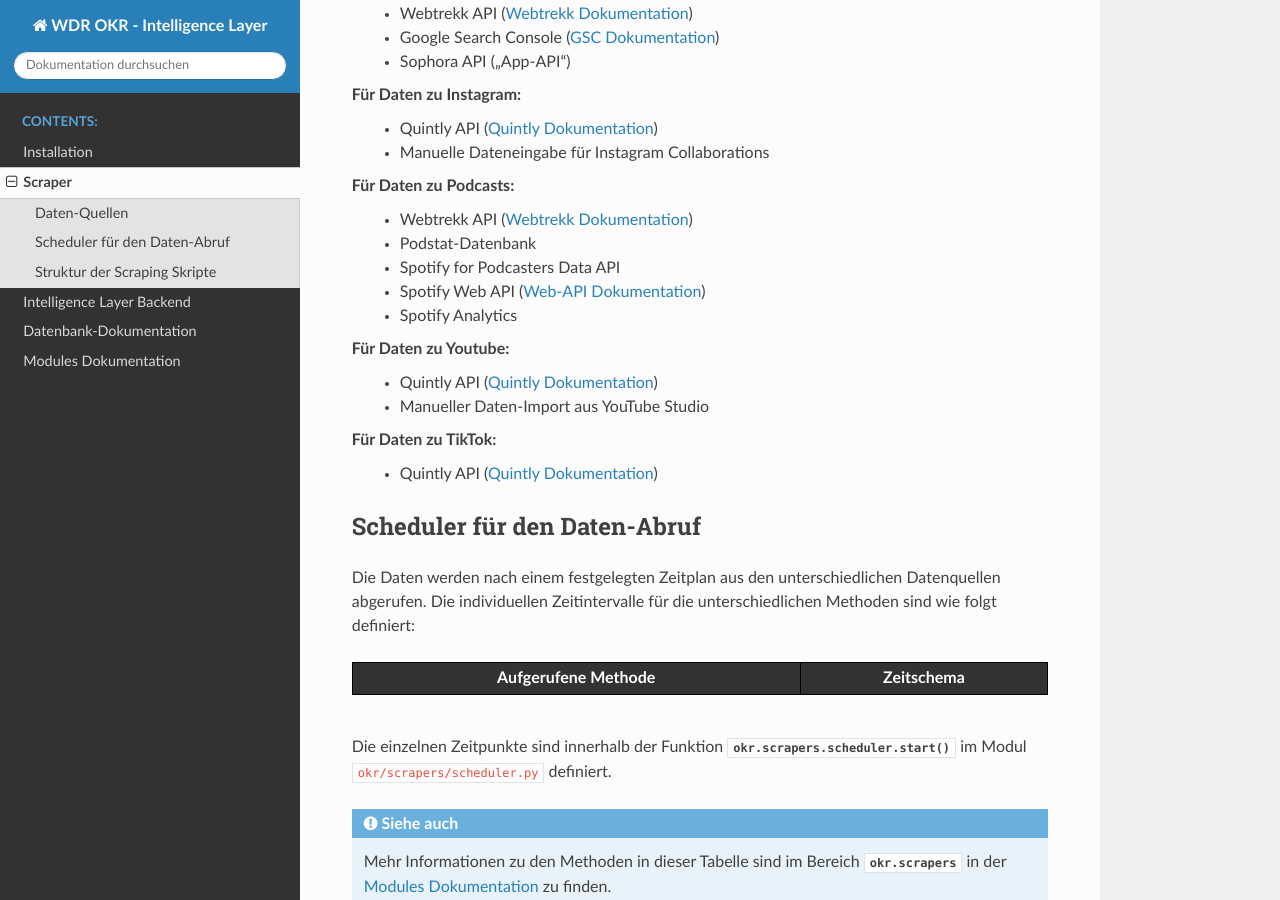
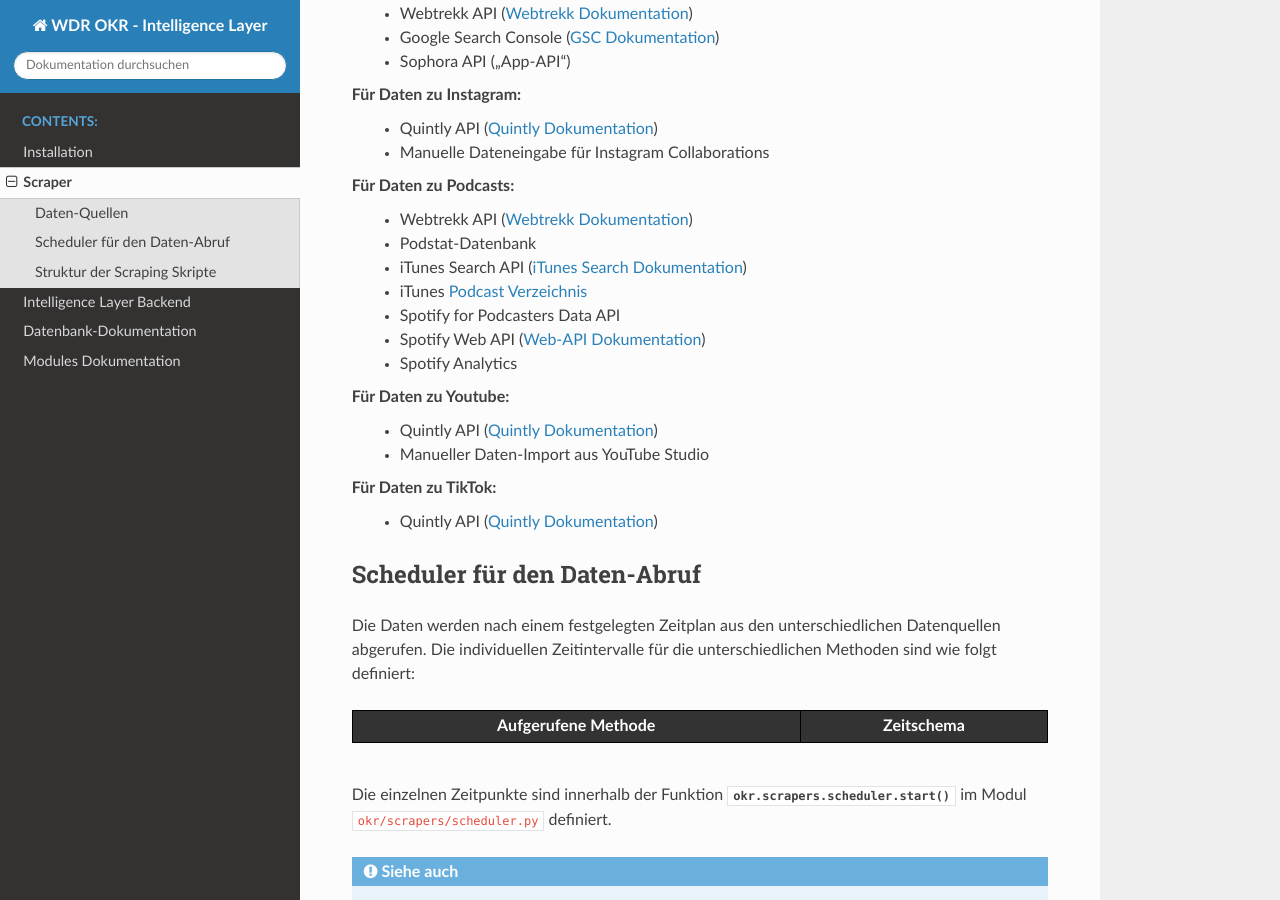
Before and after one commit to wdr-data/wdr-okr, a Sphinx documentation site: the page built from docs/scraper.rst, in a window 1280 px wide and 900 px high, scrolled down 437 px. Built offline with Sphinx 7.4.7 and the Read the Docs theme 2.0.0, drawn with Linux system fonts in a browser that asks for light colours.

Commit message:
📝 Add itunes scraper to docs

```diff
--- a/docs/scraper.rst
+++ b/docs/scraper.rst
@@ -28,6 +28,8 @@ Für Daten zu Instagram:
 Für Daten zu Podcasts:
   * Webtrekk API (`Webtrekk Dokumentation`_)
   * Podstat-Datenbank
+  * iTunes Search API (`iTunes Search Dokumentation`_)
+  * iTunes `Podcast Verzeichnis <https://podcasts.apple.com/us/genre/podcasts/id26>`_
   * Spotify for Podcasters Data API
   * Spotify Web API (`Web-API Dokumentation`_)
   * Spotify Analytics
@@ -78,3 +80,4 @@ Rohdaten geschieht in den jeweiligen Submodulen.
 .. _`Quintly Dokumentation`: https://api.quintly.com/
 .. _`Web-API Dokumentation`: https://developer.spotify.com/documentation/web-api/
 .. _`Webtrekk Dokumentation`: https://docs.mapp.com/download/attachments/33784075/Webtrekk-JSON-RPC_API_Manual-EN.pdf?version=1&modificationDate=1589549566000&api=v2
+.. _`iTunes Search Dokumentation`: https://affiliate.itunes.apple.com/resources/documentation/itunes-store-web-service-search-api/
```
